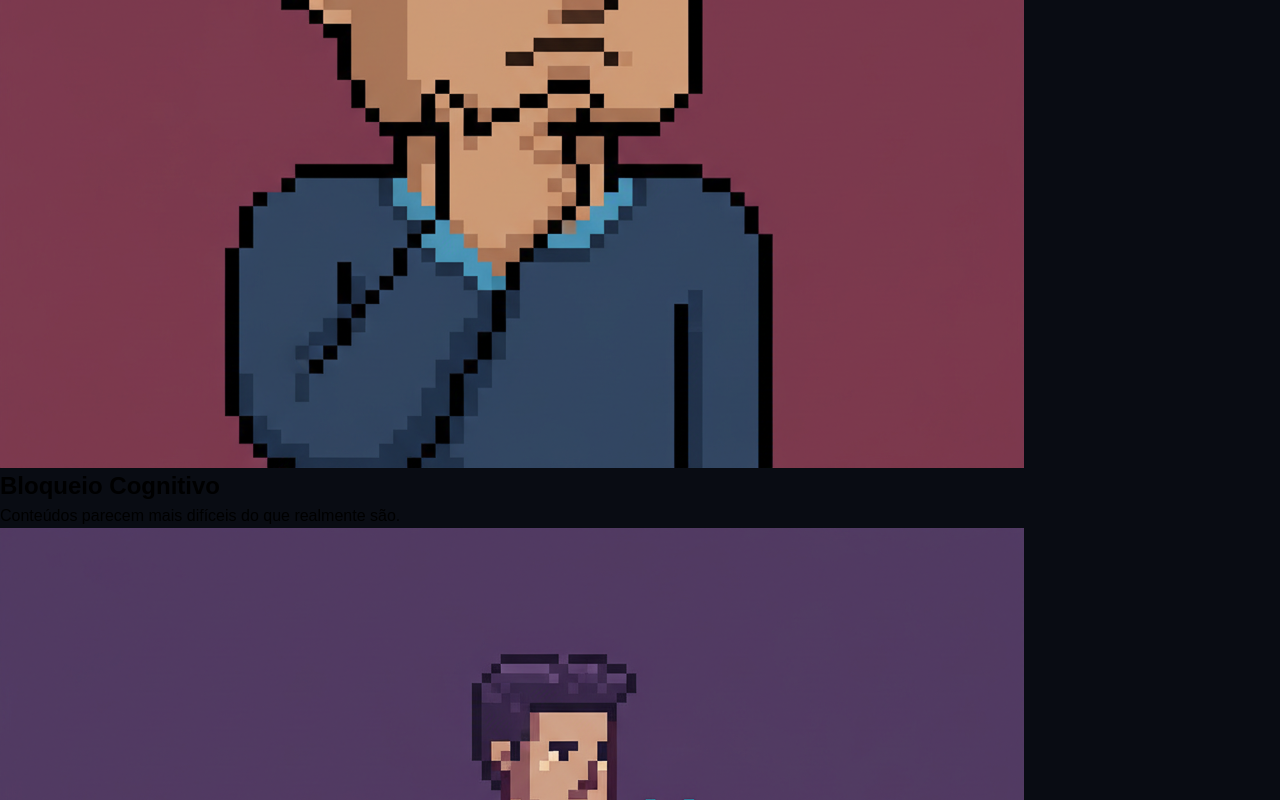
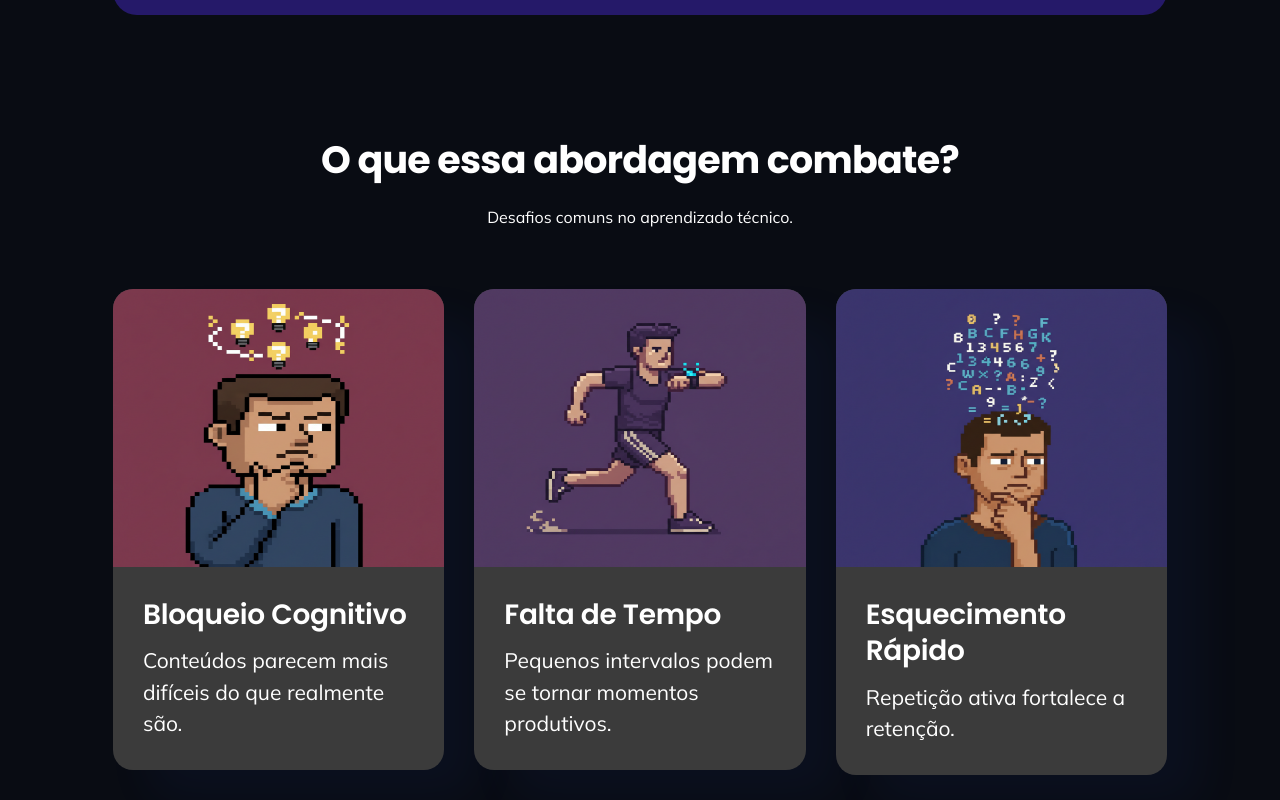
Before and after one commit to KaioMuzzo/ods4-landing, a plain HTML site: page index.html in a window 1280 px wide. Shown: the part 3760-4560 px from the top of the page. Drawn offline with Linux system fonts and the light colour scheme.

Commit message:
style(pain-points): add card layout and section styling
- Wrapped headline and subhead in `.headline-subhead` flex container
- Added `.card-row` flex wrapper for pain point cards
- Wrapped card content in `.card-text` for padding and spacing
- Added `.project-card` class with border-radius and background styling
- Added all pain-points CSS rules (section, headline, card-row, card, image, text)
- Removed fixed height from #customization-section
- Removed blank line at top of reset.css

```diff
--- a/index.html
+++ b/index.html
@@ -118,23 +118,31 @@
         </section>
 
         <section id="pain-points">
+            <div class="headline-subhead">
                 <h2>O que essa abordagem combate?</h2>
                 <p>Desafios comuns no aprendizado técnico.</p>
-            <div>
-                <div>
+            </div>
+            <div class="card-row">
+                <div class="project-card">
                     <img src="./media/pain-points-img-1.png" alt="Pessoa confusa rodeada de lâmpadas">
+                    <div class="card-text">
                         <h2>Bloqueio Cognitivo</h2>
                         <p>Conteúdos parecem mais difíceis do que realmente são.</p>
                     </div>
-                <div>
+                </div>
+                <div class="project-card">
                     <img src="./media/pain-points-img-2.png" alt="Pessoa correndo apressada">
+                    <div class="card-text">
                         <h2>Falta de Tempo</h2>
                         <p>Pequenos intervalos podem se tornar momentos produtivos.</p>
                     </div>
-                <div>
+                </div>
+                <div class="project-card">
                     <img src="./media/pain-points-img-3.png" alt="Pessoa confusa rodeada de caracteres e números">
+                    <div class="card-text">
                         <h2>Esquecimento Rápido</h2>
-                    <p>Repetição ativa fortalece a retenção.</p>
+                        <p>Repetição ativa fortalece a <br>retenção.</p>
+                    </div>
                 </div>
             </div>
         </section>
--- a/styles/main.css
+++ b/styles/main.css
@@ -272,7 +272,6 @@ header {
 /* Customization */
 #customization-section {
     display: flex;
-    height: 666px;
     padding: 80px 42px;
     justify-content: space-around;
     align-items: center;
@@ -328,3 +327,96 @@ header {
     border: 1px solid #E5F4F2;
     background: var(--white);
 }
+
+/* Pain points */
+#pain-points {
+    display: flex;
+    padding: 120px 0;
+    flex-direction: column;
+    align-items: center;
+    gap: 60px;
+    margin-inline: 113px;
+}
+
+#pain-points .headline-subhead {
+    display: flex;
+    flex-direction: column;
+    align-items: center;
+    gap: 20px;
+    align-self: stretch;
+}
+
+#pain-points .headline-subhead h2 {
+    color: var(--white);
+    text-align: center;
+    font-family: var(--poppins);
+    font-size: 2.375rem;
+    font-weight: var(--bold);
+    line-height: 130%;
+    letter-spacing: -0.76px;
+}
+
+#pain-points .headline-subhead p {
+    align-self: stretch;
+    color: var(--white);
+    text-align: center;
+    font-family: var(--mulish);
+    font-size: 1rem;
+    font-weight: var(--regular);
+    line-height: 150%;
+}
+
+#pain-points .card-row {
+    display: flex;
+    align-items: flex-start;
+    align-content: flex-start;
+    gap: 30px;
+    align-self: stretch;
+    flex-wrap: wrap;
+}
+
+#pain-points .project-card {
+    display: flex;
+    padding-bottom: 30px;
+    flex-direction: column;
+    align-items: center;
+    gap: 30px;
+    flex: 1 0 0;
+    border-radius: 20px;
+    background-color: #3B3B3B;
+    box-shadow: 34.854px 29.626px 48.34px 0 rgba(51, 102, 255, 0.05);
+}
+
+#pain-points .project-card img {
+    height: 278px;
+    align-self: stretch;
+    border-radius: 20px 20px 0 0;
+}
+
+#pain-points .card-text {
+    display: flex;
+    padding: 0 30px;
+    flex-direction: column;
+    align-items: flex-start;
+    gap: 12px;
+    align-self: stretch;
+}
+
+#pain-points .project-card h2 {
+    align-self: stretch;
+    color: var(--white);
+    font-family: var(--poppins);
+    font-size: 1.75rem;
+    font-weight: var(--semi-bold);
+    line-height: 130%;
+    letter-spacing: -0.28px;
+}
+
+#pain-points .project-card p {
+    align-self: stretch;
+    color: var(--white);
+    font-family: var(--mulish);
+    font-size: 1.313rem;
+    font-weight: var(--regular);
+    line-height: 150%;
+}
--- a/styles/reset.css
+++ b/styles/reset.css
@@ -1,5 +1,4 @@
 /* reset.css */
-
 * {
   margin: 0;
   padding: 0;
```
Lines whose indentation alone changed are shown as unchanged.
